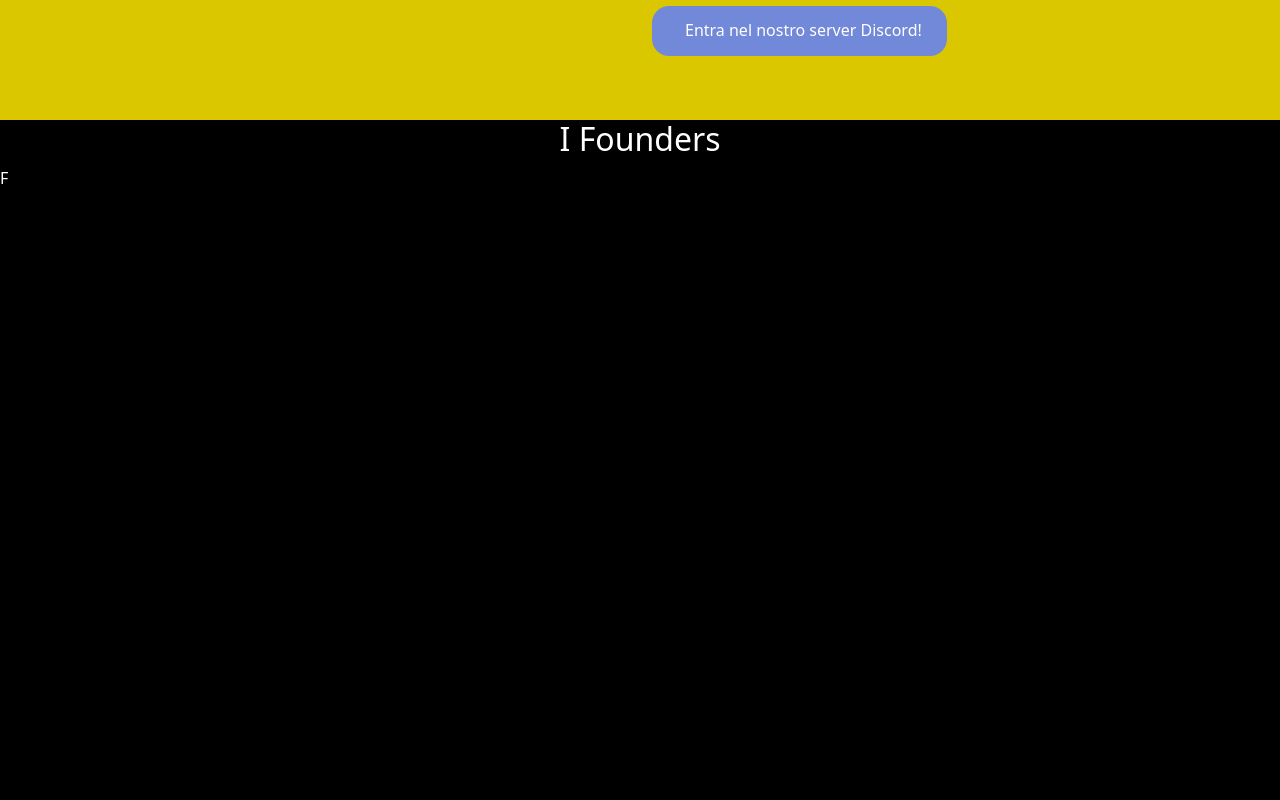
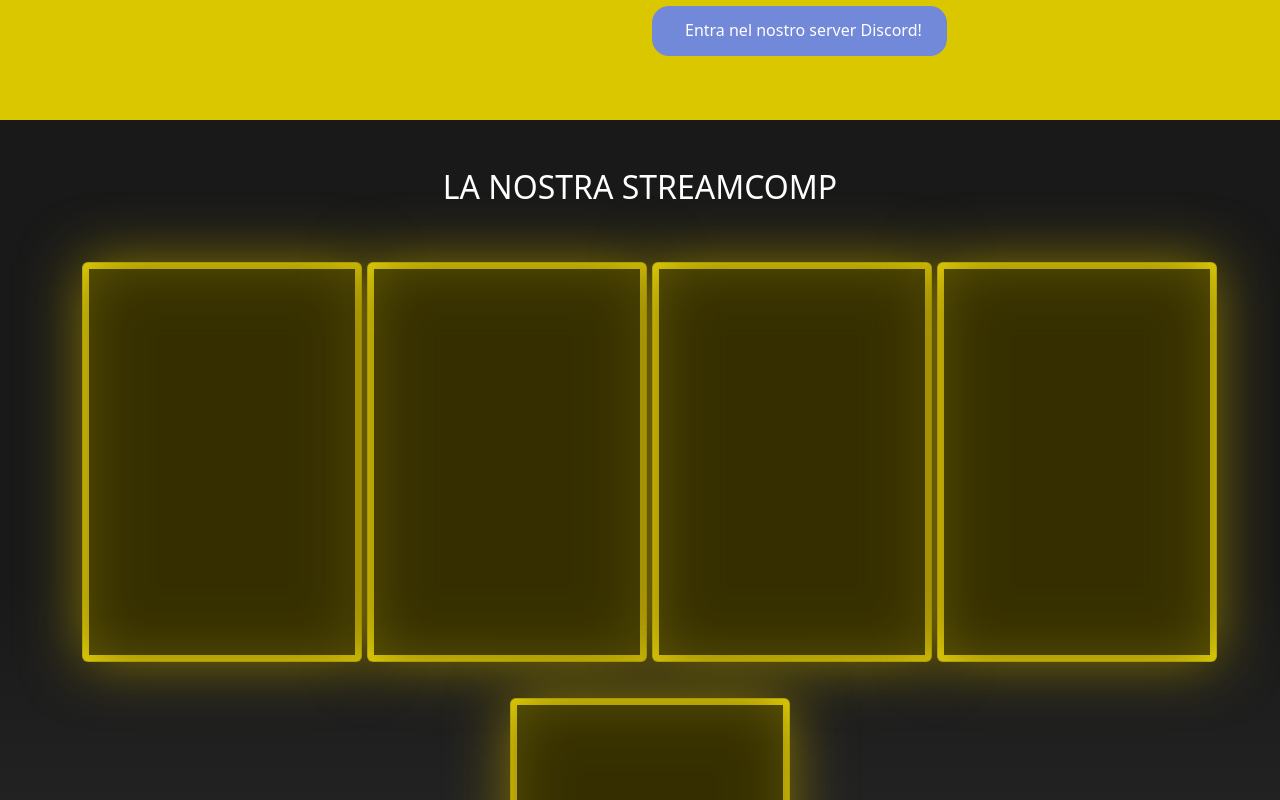
Before and after one commit to Clipper4rancione/nottetempo-web-frontend, a Vue app: page / in a window 1280 px wide. Shown: the part 1020-1820 px from the top of the page. Before the commit the page ends 1210 px from the top, so only its background shows below. Built offline with nearby package versions, Linux system fonts and the light colour scheme.

Commit message:
add streamercard component

```diff
--- a/src/components/partials/TheFoundersSection.vue
+++ b/src/components/partials/TheFoundersSection.vue
@@ -1,15 +1,33 @@
 <script>
+import StreamerCard from "./StreamerCard.vue";
 export default {
   name: "TheFounderSection",
+  components: {
+    StreamerCard,
+  },
 };
 </script>
 
 <template>
   <section class="founder_section">
     <div class="container">
-      <h2 class="text-center">I Founders</h2>
-      <div class="row">
-        <div class="col"></div>
+      <h2 class="text-center py-5">LA NOSTRA STREAMCOMP</h2>
+      <div class="row d-flex justify-content-center">
+        <div class="col-3">
+          <StreamerCard />
+        </div>
+        <div class="col-3">
+          <StreamerCard />
+        </div>
+        <div class="col-3">
+          <StreamerCard />
+        </div>
+        <div class="col-3">
+          <StreamerCard />
+        </div>
+        <div class="col-3 py-3">
+          <StreamerCard />
+        </div>
       </div>
     </div>
   </section>
@@ -18,4 +36,12 @@ export default {
 
 
 <style lang="scss" scoped>
+.founder_section {
+  background: rgb(25, 25, 25);
+  background: linear-gradient(
+    180deg,
+    rgba(25, 25, 25, 1) 46%,
+    rgba(42, 42, 42, 1) 86%
+  );
+}
 </style>
```
